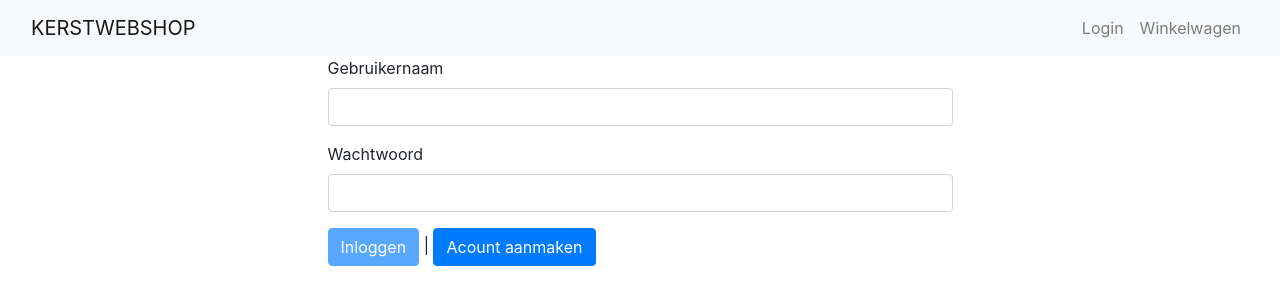
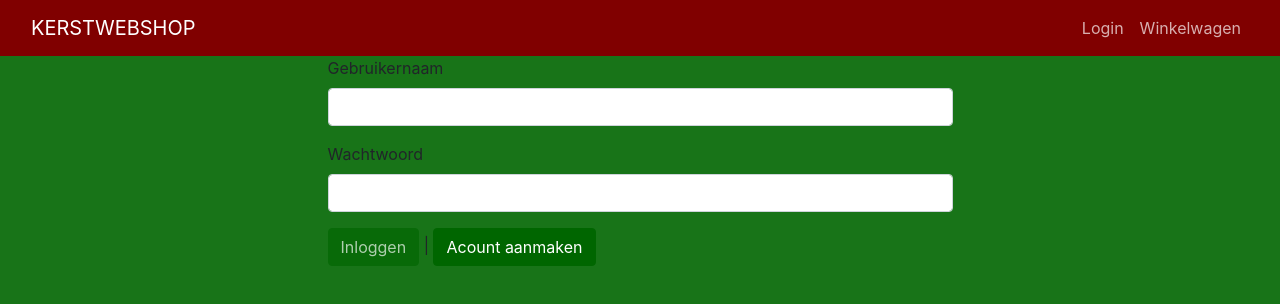
Before and after one commit to suusie1994/IPRWC-front-end, an Angular app: page /auth in a window 1280 px wide. Shown: the top 304 px of the page. Built offline with nearby package versions, Linux system fonts and the light colour scheme.

Commit message:
give style to header and to productspage

```diff
--- a/angular.json
+++ b/angular.json
@@ -29,7 +29,7 @@
             ],
             "styles": [
               "node_modules/bootstrap/dist/css/bootstrap.min.css",
-              "src/styles.css"
+              "src/styles.scss"
             ],
             "scripts": []
           },
@@ -92,7 +92,7 @@
               "src/assets"
             ],
             "styles": [
-              "src/styles.css"
+              "src/styles.scss"
             ],
             "scripts": []
           }
--- a/src/app/header/header.component.css
+++ b/src/app/header/header.component.css
@@ -1,3 +1,12 @@
 .navbar-nav {
   margin-left: auto;
 }
+nav {
+  background-color: #800000 !important;
+}
+.navbar-light .navbar-brand {
+  color: #FFFFFF;
+}
+.navbar-light .navbar-nav .nav-link {
+  color: #ffffffaf;
+}
--- a/src/app/products/product-list/product-list-item/product-list-item.component.css
+++ b/src/app/products/product-list/product-list-item/product-list-item.component.css
@@ -2,15 +2,33 @@
 .card {
   align-items: center;
   height: 400px;
-  border: 1px solid black;
-  border-radius: 5px;
-  padding: 5px;
-  margin: 5px;
+  border: none;
+  border-radius: 0px;
+  padding: 0px 0px 5px 0px;
+  margin: 5px 5px 10px 5px;
+  box-shadow: 0 4px 8px 0 rgba(0, 0, 0, 0.2), 0 6px 20px 0 rgba(0, 0, 0, 0.19);
+}
+.card-header {
+  background-color: #800000 !important;
+  color: #FFFFFF;
+  border-radius: 0px;
+  margin: 0px 0px 0px 0px;
+  height: 50px;
+  width: 100%;
+}
+.product-image {
+  width: 100%;
+  border-radius: 0px;
+  height: 180px;
+  object-fit: cover;
 }
 .product-description {
   overflow: hidden;
   display: -webkit-box;
   -webkit-line-clamp: 2;
   -webkit-box-orient: vertical;
-  max-width: 15ch;
+  max-width: 25ch;
 }
+.product-price {
+  align-items: center;
+}
--- a/src/app/products/product-list/product-list-item/product-list-item.component.html
+++ b/src/app/products/product-list/product-list-item/product-list-item.component.html
@@ -1,13 +1,14 @@
-<div class="card">
+<div class="card text-center">
+  <div class="card-header">
+    <h3 class="card-title">{{ product.name }}</h3>
+  </div>
   <img
     [src]="product.image"
     alt="{{product.name}}"
-    style="width: 130px;"
-    class="card-img-top"/>
-  <div class="card-body">
-    <h3 class="card-title">{{ product.name }}</h3>
+    class="card-img product-image"/>
+  <div class="c">
     <p class="card-text product-description">{{ product.description }}</p>
-    <p class="card-text">&#8364; {{ product.price }}</p>
+    <p class="card-text product-price">&#8364; {{ product.price }}</p>
   </div>
   <div class="btn-open-product">
     <button class="btn btn-primary" [routerLink]="[index]">Bekijk product</button>
--- a/src/app/products/product-list/product-list.component.css
+++ b/src/app/products/product-list/product-list.component.css
@@ -1,3 +1,4 @@
 .container-card-desk {
   width: 90vw;
+  margin-top: 10px;
 }
--- a/src/styles.css
+++ /dev/null
@@ -1,6 +0,0 @@
-@import "~bootstrap/dist/css/bootstrap.css";
-
-/* You can add global styles to this file, and also import other style files */
-body {
-  margin-bottom: 65px;
-}
--- /dev/null
+++ b/src/styles.scss
@@ -0,0 +1,13 @@
+$primary: darkgreen !default;
+$theme-colors: (
+  "primary": #006600,
+  "danger": #E42800,
+);
+$breadcrumb-bg: white;
+
+@import "node_modules/bootstrap/scss/bootstrap";
+
+body {
+  margin-bottom: 65px;
+  background-color: #006600e7;
+}
```
